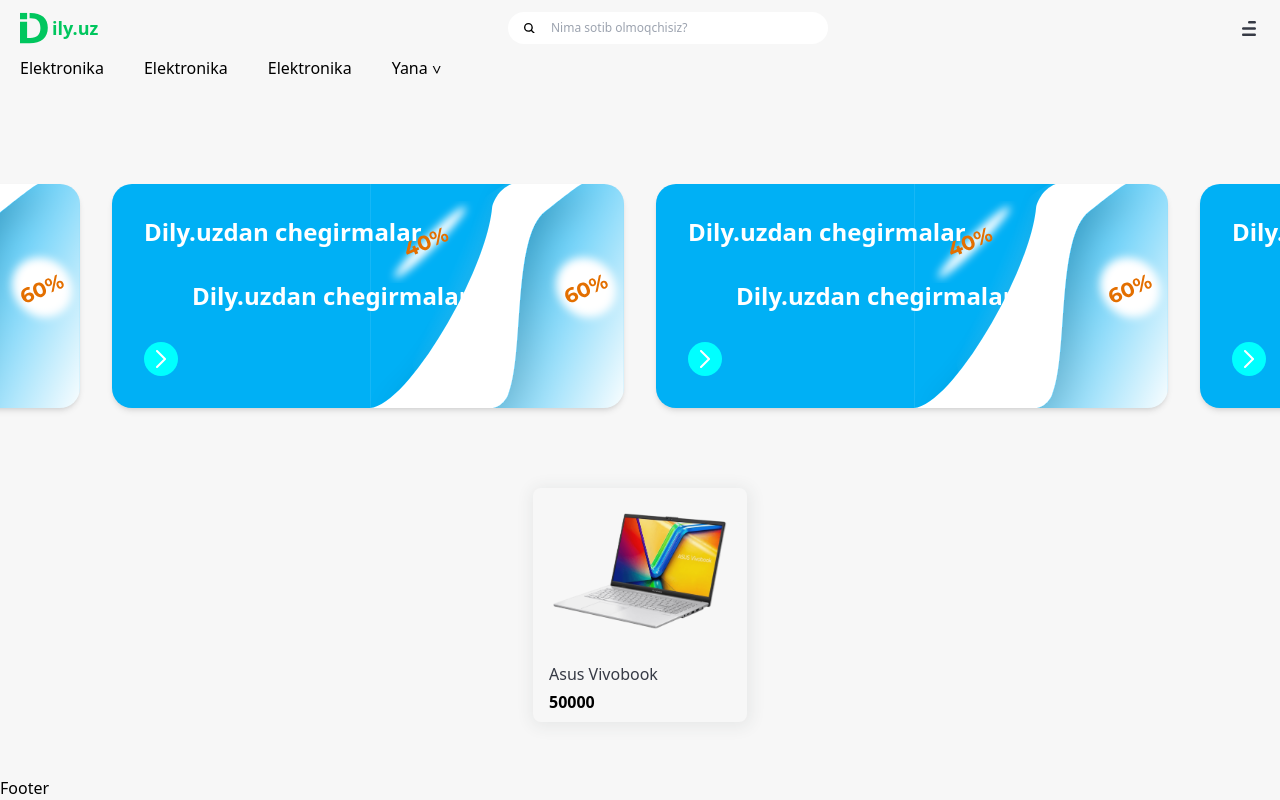
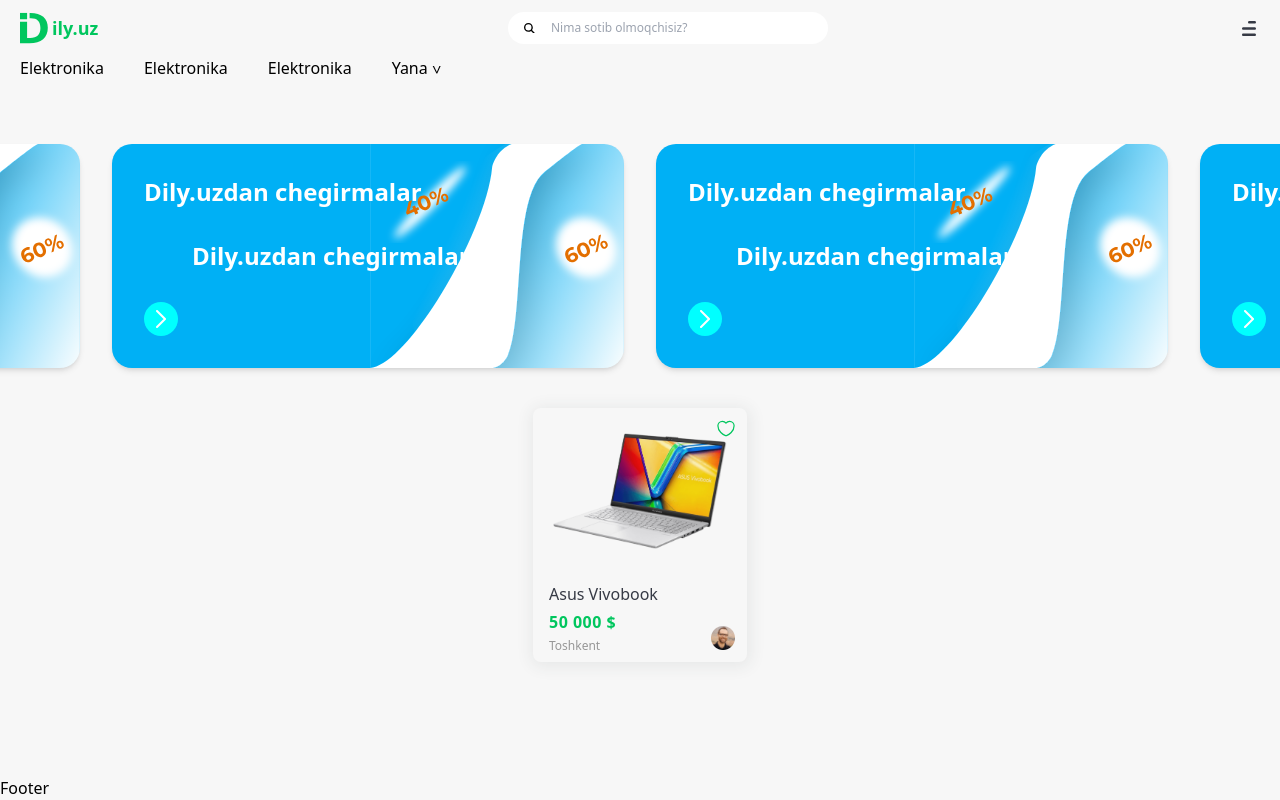
Before and after one commit to dxxdev/dily, a React (Vite) app: page / in a window 1280 px wide. Built offline with nearby package versions, Linux system fonts and the light colour scheme.

Commit message:
Like button and avatar added

```diff
--- a/src/assets/images.js
+++ b/src/assets/images.js
@@ -5,6 +5,7 @@
 import asusVivoBook5 from "./img/asus-vivobook-5.png";
 import asusVivoBook6 from "./img/asus-vivobook-6.png";
 import asusVivoBook7 from "./img/asus-vivobook-7.png";
+import avatar from "./img/avatar.png"
 
 export {
   asusVivoBook1,
@@ -14,4 +15,5 @@
   asusVivoBook5,
   asusVivoBook6,
   asusVivoBook7,
+  avatar
 };
--- a/src/components/Hero.jsx
+++ b/src/components/Hero.jsx
@@ -3,7 +3,7 @@
 
 const Hero = () => {
   return (
-    <div className="py-20 mycontainer overflow-hidden flex justify-center items-center">
+    <div className="py-10 mycontainer overflow-hidden flex justify-center items-center">
       <div className="flex justify-center w-max gap-8 items-center">
         <HeroItem />
         <HeroItem />
--- a/src/components/ProductCard.jsx
+++ b/src/components/ProductCard.jsx
@@ -1,10 +1,31 @@
-import React from "react";
+import React, { useState } from "react";
 import { Link } from "react-router-dom";
-import { asusVivoBook1 } from "../assets/images";
+import { asusVivoBook1, avatar } from "../assets/images";
 
 const ProductCard = () => {
+  const [isLiked, setIsLiked] = useState(false);
+  const liked = () => {
+    setIsLiked((prev) => !prev);
+  };
   return (
     <li className="rounded-lg flex flex-col relative shadow-product-card-shadow">
+      <button className="absolute top-3 right-3 z-[999]" onClick={liked}>
+        <svg
+          xmlns="http://www.w3.org/2000/svg"
+          width="18"
+          height="17"
+          viewBox="0 0 22 21"
+          fill={isLiked ? "#00C65E" : "none"}
+        >
+          <path
+            d="M11.62 19.2998C11.28 19.4198 10.72 19.4198 10.38 19.2998C7.48 18.3098 1 14.1798 1 7.17984C1 4.08984 3.49 1.58984 6.56 1.58984C8.38 1.58984 9.99 2.46984 11 3.82984C12.01 2.46984 13.63 1.58984 15.44 1.58984C18.51 1.58984 21 4.08984 21 7.17984C21 14.1798 14.52 18.3098 11.62 19.2998Z"
+            stroke="#00C65E"
+            strokeWidth="1.5"
+            strokeLinecap="round"
+            strokeLinejoin="round"
+          />
+        </svg>
+      </button>
       <Link className="relative w-[214px] h-[166px] flex justify-center items-center">
         <img src={asusVivoBook1} className="w-[calc(100%-40px)]" alt="" />
       </Link>
@@ -12,7 +33,17 @@
         <h3 className="text-base leading-152 text-dark-gray font-medium">
           Asus Vivobook
         </h3>
-        <strong>50000</strong>
+        <strong className="text-bright-green font-bold leading-normal tracking-0.5">
+          50 000 $
+        </strong>
+        <address className="not-italic text-address-gray font-normal text-xs">
+          Toshkent
+        </address>
+        <div className="rounded-full absolute bottom-3 right-3 cursor-pointer">
+          <Link>
+            <img src={avatar} alt="" />
+          </Link>
+        </div>
       </div>
     </li>
   );
--- a/src/index.css
+++ b/src/index.css
@@ -8,9 +8,9 @@
 }
 
 body::-webkit-scrollbar {
-  width: 50px;
+  width: 5px;
+  @apply bg-transparent;
+}
+body::-webkit-scrollbar-thumb {
   @apply bg-gray-400;
 }
-body::-webkit-scrollbar-thumb {
-  @apply bg-[#00B0F5] w-10;
-}
--- a/tailwind.config.js
+++ b/tailwind.config.js
@@ -5,6 +5,7 @@
     extend: {
       colors: {
         "light-gray": "#F7F7F7",
+        "address-gray": "#979797",
         "medium-gray-2": "#EFEFEF",
         "medium-gray": "#DADCDC",
         "dark-gray": "#363A45",
@@ -22,6 +23,9 @@
       lineHeight: {
         152: "152%",
       },
+      letterSpacing: {
+        0.5: "0.5px",
+      },
     },
   },
   plugins: [],
```
